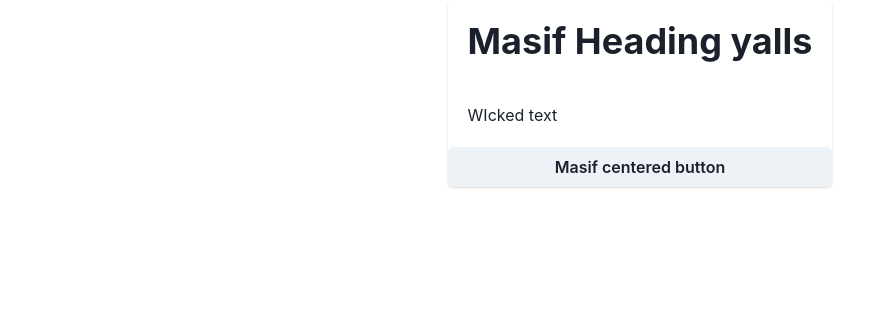
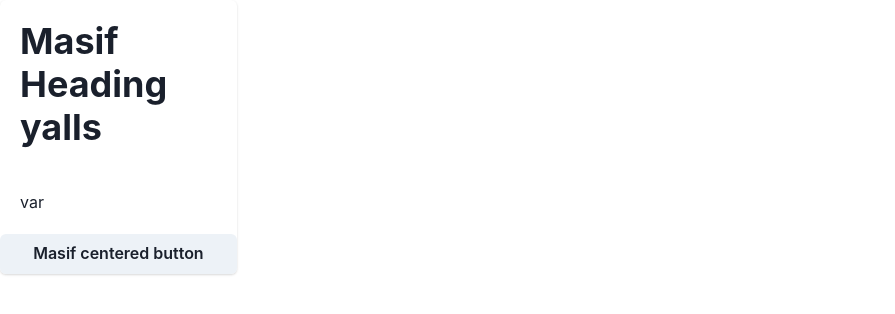
Before and after one commit to knutekje/masifReactTsx, a React (Create React App) app in the folder masifreacttsx/: page / in a window 1280 px wide. Shown: the top 314 px of the page, without its empty margins (0-895 px from the left). Built offline with nearby package versions, Linux system fonts and the light colour scheme.

Commit message:
Figured out first TSX Hurdle. Declaring type to be expected in fetch

```diff
--- a/masifreacttsx/public/index.html
+++ b/masifreacttsx/public/index.html
@@ -9,7 +9,7 @@
       name="description"
       content="Web site created using create-react-app"
     />
-    <link rel="apple-touch-icon" href="%PUBLIC_URL%/logo192.png" />
+
     <!--
       manifest.json provides metadata used when your web app is installed on a
       user's mobile device or desktop. See https://developers.google.com/web/fundamentals/web-app-manifest/
@@ -24,7 +24,7 @@
       work correctly both with client-side routing and a non-root public URL.
       Learn how to configure a non-root public URL by running `npm run build`.
     -->
-    <title>React App</title>
+    <title>Masif</title>
   </head>
   <body>
     <noscript>You need to enable JavaScript to run this app.</noscript>
--- a/masifreacttsx/src/App.tsx
+++ b/masifreacttsx/src/App.tsx
@@ -1,23 +1,23 @@
 
 import './App.css';
-import { Text, Button, Card, CardBody, CardHeader, Center, Flex, Heading } from '@chakra-ui/react';
+import { Text, Button, Card, CardBody, CardHeader, Center, Grid, Heading } from '@chakra-ui/react';
 function App() {
+  let something = "var";
   return (
     <Center>
-    <Flex gridAutoColumns={"auto"} margin-top={"5rem"} align={"center"} alignContent={"center"}>
-
+<Grid alignSelf={"center"} alignContent={"center"} templateColumns='repeat(5, 1fr)' gap={6}>
       <Card margin-top={"10rem"}>
       <CardHeader><Heading>Masif Heading yalls</Heading> </CardHeader>
       <CardBody>
 
-        <Text> WIcked text</Text>
+        <Text> {something}</Text>
       </CardBody>
    <Button>
 
     Masif centered button
    </Button>
    </Card>
-   </Flex>
+   </Grid>
    </Center>
   );
 }
```
